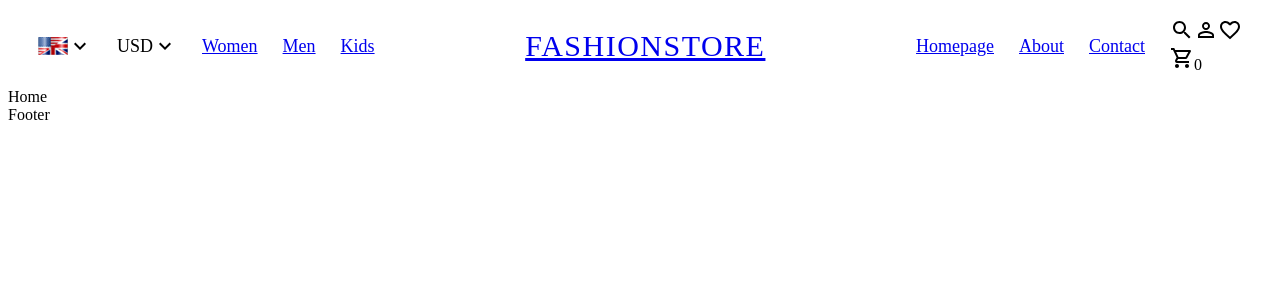
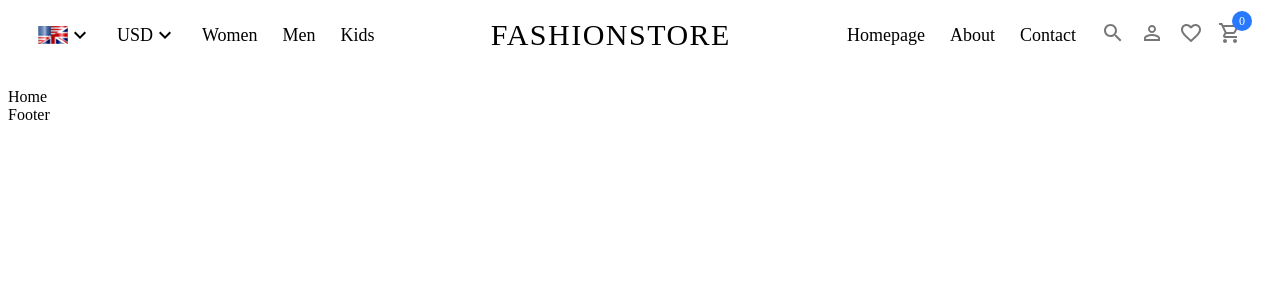
Before and after one commit to nanmartins/react-ecommerce, a React (Create React App) app: page / in a window 1280 px wide. Shown: the top 300 px of the page. Built offline with nearby package versions, Linux system fonts and the light colour scheme.

Commit message:
navbar layout done

```diff
--- a/src/App.js
+++ b/src/App.js
@@ -10,6 +10,7 @@ import Products from "./Pages/Products/Products"
 import Product from "./Pages/Product/Product";
 import Navbar from "./components/Navbar/Navbar";
 import Footer from "./components/Footer/Footer";
+import "./app.scss";
 
 const Layout = () => {
   return (
--- /dev/null
+++ b/src/app.scss
@@ -0,0 +1,7 @@
+.app {
+
+  .link {
+    color: inherit;
+    text-decoration: none;
+  }
+}
--- a/src/components/Navbar/Navbar.jsx
+++ b/src/components/Navbar/Navbar.jsx
@@ -25,29 +25,29 @@ const Navbar = () => {
             <KeyboardArrowDownIcon />
           </div>
           <div className="item">
-            <Link to="/products/1">Women</Link>
+            <Link className="link" to="/products/1">Women</Link>
           </div>
           <div className="item">
-            <Link to="/products/2">Men</Link>
+            <Link className="link" to="/products/2">Men</Link>
           </div>
           <div className="item">
-            <Link to="/products/3">Kids</Link>
+            <Link className="link" to="/products/3">Kids</Link>
           </div>
         </div>
 
         <div className="center">
-          <Link to="/">FASHIONSTORE</Link>
+          <Link className="link" to="/">FASHIONSTORE</Link>
         </div>
 
         <div className="right">
           <div className="item">
-            <Link to="/">Homepage</Link>
+            <Link className="link" to="/">Homepage</Link>
           </div>
           <div className="item">
-            <Link to="/">About</Link>
+            <Link className="link" to="/">About</Link>
           </div>
           <div className="item">
-            <Link to="/">Contact</Link>
+            <Link className="link" to="/">Contact</Link>
           </div>
           {/* <div className="item">
             <Link to="/">Stores</Link>
--- a/src/components/Navbar/Navbar.scss
+++ b/src/components/Navbar/Navbar.scss
@@ -28,6 +28,32 @@
           display: flex;
           align-items: center;
           gap: 25px;
+
+            .icons {
+              display: flex;
+              gap: 15px;
+              color: #777;
+              cursor: pointer;
+
+                .cartIcon {
+                  position: relative;
+
+                    span {
+                      font-size: 12px;
+                      color: white;
+                      width: 20px;
+                      height: 20px;
+                      position: absolute;
+                      display: flex;
+                      justify-content: center;
+                      align-items: center;
+                      border-radius: 50%;
+                      background-color: #2879fe;
+                      right: -10px;
+                      top: -10px;
+                    }
+                }
+            }
         }
     }
 }
```
